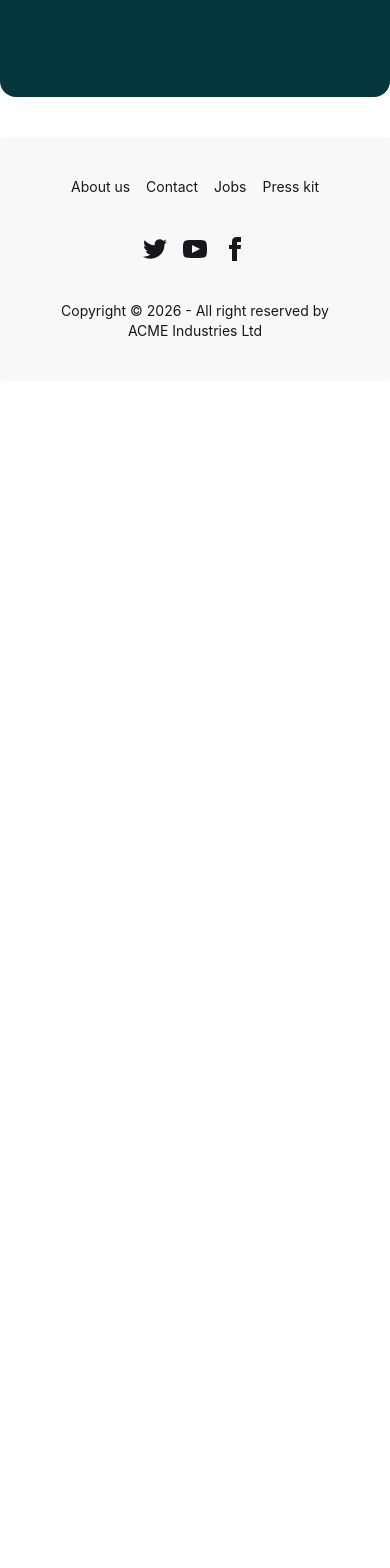
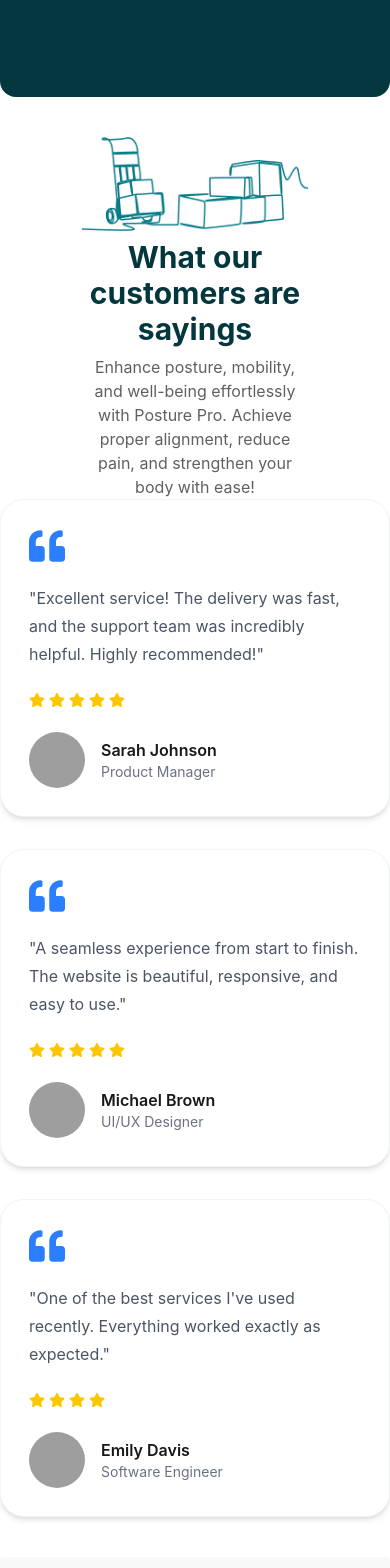
Before and after one commit to PritomChakma/Zap_Shift_Client, a React (Vite) app: page / in a window 390 px wide. Shown: the part 4600-6168 px from the top of the page. Before the commit the page ends 4981 px from the top, so only its background shows below. Built offline with nearby package versions, Linux system fonts and the light colour scheme; grey boxes are pictures that could not be loaded.

Commit message:
added customer review section

```diff
--- a/package.json
+++ b/package.json
@@ -19,6 +19,7 @@
     "react": "^19.2.6",
     "react-dom": "^19.2.6",
     "react-fast-marquee": "^1.6.5",
+    "react-icons": "^5.7.0",
     "react-leaflet": "^5.0.0-rc.2",
     "react-responsive-carousel": "^3.2.23",
     "react-router-dom": "^7.15.1",
--- /dev/null
+++ b/src/Pages/Home/CustomerSaying/CustomerSaying.jsx
@@ -0,0 +1,86 @@
+import { FaQuoteLeft, FaStar } from "react-icons/fa";
+import img from "../../../assets/customer-top.png";
+
+const reviews = [
+  {
+    id: 1,
+    name: "Sarah Johnson",
+    role: "Product Manager",
+    image: "https://i.pravatar.cc/150?img=32",
+    review:
+      "Excellent service! The delivery was fast, and the support team was incredibly helpful. Highly recommended!",
+    rating: 5,
+  },
+  {
+    id: 2,
+    name: "Michael Brown",
+    role: "UI/UX Designer",
+    image: "https://i.pravatar.cc/150?img=12",
+    review:
+      "A seamless experience from start to finish. The website is beautiful, responsive, and easy to use.",
+    rating: 5,
+  },
+  {
+    id: 3,
+    name: "Emily Davis",
+    role: "Software Engineer",
+    image: "https://i.pravatar.cc/150?img=24",
+    review:
+      "One of the best services I've used recently. Everything worked exactly as expected.",
+    rating: 4,
+  },
+];
+
+const CustomerSaying = () => {
+  return (
+    <div className="my-10">
+      {/* header */}
+      <div className="flex flex-col justify-center items-center w-7/12 mx-auto text-center">
+        <img src={img} alt="" />
+        <h1 className="text-3xl font-bold text-[#03373D] my-2">
+          What our customers are sayings
+        </h1>
+        <p className="text-[#606060]">
+          Enhance posture, mobility, and well-being effortlessly with Posture
+          Pro. Achieve proper alignment, reduce pain, and strengthen your body
+          with ease!
+        </p>
+      </div>
+      {/* Card Section */}
+
+      <div className="grid gap-8 md:grid-cols-2 lg:grid-cols-3">
+        {reviews.map((review) => (
+          <div
+            key={review.id}
+            className="bg-white rounded-3xl p-7 shadow-md border border-gray-100 hover:-translate-y-2 hover:shadow-2xl transition-all duration-300"
+          >
+            <FaQuoteLeft className="text-4xl text-blue-500 mb-5" />
+
+            <p className="text-gray-600 leading-7 mb-6">"{review.review}"</p>
+
+            <div className="flex gap-1 text-yellow-400 mb-6">
+              {[...Array(review.rating)].map((_, index) => (
+                <FaStar key={index} />
+              ))}
+            </div>
+
+            <div className="flex items-center gap-4">
+              <img
+                src={review.image}
+                alt={review.name}
+                className="w-14 h-14 rounded-full object-cover"
+              />
+
+              <div>
+                <h3 className="font-semibold">{review.name}</h3>
+                <p className="text-sm text-gray-500">{review.role}</p>
+              </div>
+            </div>
+          </div>
+        ))}
+      </div>
+    </div>
+  );
+};
+
+export default CustomerSaying;
--- a/src/Pages/Home/Home.jsx
+++ b/src/Pages/Home/Home.jsx
@@ -1,5 +1,6 @@
 import Banner from "./Banner/Banner";
 import CustomerBanner from "./CustomerBanner/CustomerBanner";
+import CustomerSaying from "./CustomerSaying/CustomerSaying";
 import Ddelivery from "./Delivery/Ddelivery";
 // import Brands from "./Brands/Brands";
 import Services from "./Services/Services";
@@ -14,6 +15,7 @@ const Home = () => {
       {/* <Brands></Brands> */}
       <Ddelivery></Ddelivery>
       <CustomerBanner></CustomerBanner>
+      <CustomerSaying></CustomerSaying>
     </div>
   );
 };
```
Also changed, not shown: src/assets/customer-top.png (added), 1 other file (tests, documents, lock files or other folders).
